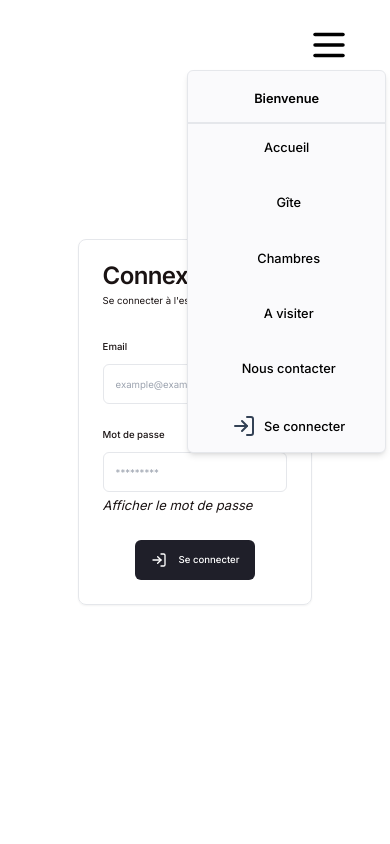
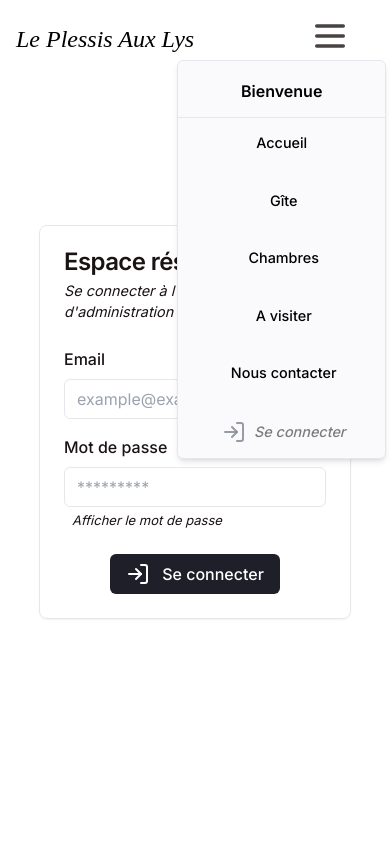
Before and after one commit to MarionbDev/Le-Plessis-Aux-Lys, a Next.js app: page /login in a window 390 px wide. Both pictures are taken after a click on the button 329 px from the left and 45 px from the top of the page. Shown: the top 844 px of the page. Built offline with nearby package versions, Linux system fonts and the light colour scheme.

Commit message:
front : creation footer, update css responsive

```diff
--- a/app/(auth)/login/page.tsx
+++ b/app/(auth)/login/page.tsx
@@ -44,7 +44,6 @@ export default function UserLoginForm() {
   const [showPassword, setShowPassword] = useState(false);
   const [isLoading, setIsLoading] = useState(false);
 
-  // 1. Define your form.
   const form = useForm<z.infer<typeof formSchema>>({
     resolver: zodResolver(formSchema),
     defaultValues: {
@@ -53,10 +52,8 @@ export default function UserLoginForm() {
     },
   });
 
-  // 2. Define a submit handler.
   function onSubmit(values: z.infer<typeof formSchema>) {
-    // Do something with the form values.
-    // ✅ This will be type-safe and validated.
+    // à définir
     console.log(values);
   }
 
@@ -66,10 +63,10 @@ export default function UserLoginForm() {
         onSubmit={form.handleSubmit(onSubmit)}
         className="space-y-8 flex justify-center items-center h-screen"
       >
-        <Card className=" md:w-[50%] xl:w-[30%] ">
+        <Card className=" w-[80%] md:w-[70%] lg:w-[50%] xl:w-[30%] ">
           <CardHeader>
-            <CardTitle>Connexion</CardTitle>
-            <CardDescription>
+            <CardTitle className=" md:text-[1.8rem]">Espace réservé</CardTitle>
+            <CardDescription className="italic text-[0.9rem] md:text-md lg:text-[1.4rem]">
               Se connecter à l'espace d'administration
             </CardDescription>
           </CardHeader>
@@ -79,11 +76,12 @@ export default function UserLoginForm() {
               name="email"
               render={({ field }) => (
                 <FormItem>
-                  <FormLabel>Email</FormLabel>
+                  <FormLabel className=" text-md lg:text-2xl ">Email</FormLabel>
                   <FormControl>
                     <Input
                       placeholder="example@example.com"
                       type="email"
+                      className=" text-md md:text-lg "
                       {...field}
                     />
                   </FormControl>
@@ -97,16 +95,19 @@ export default function UserLoginForm() {
               name="password"
               render={({ field }) => (
                 <FormItem className=" mt-4">
-                  <FormLabel>Mot de passe</FormLabel>
+                  <FormLabel className="  text-md lg:text-2xl">
+                    Mot de passe
+                  </FormLabel>
                   <FormControl>
                     <Input
                       placeholder="*********"
                       type={showPassword ? "text" : "password"}
                       autoComplete="current-password"
+                      className=" text-md md:text-lg "
                       {...field}
                     />
                   </FormControl>
-                  <FormMessage />
+                  <FormMessage className=" text-[0.8rem] md:text-md pl-2" />
                 </FormItem>
               )}
             />
@@ -114,7 +115,7 @@ export default function UserLoginForm() {
               onClick={() => setShowPassword(!showPassword)}
               className=" cursor-pointer hover:underline"
             >
-              <p className=" text-[13px] mt-1 md:text-sm italic text-bk_txt">
+              <p className=" text-[13px] pl-2 mt-1 md:text-[1rem]  italic text-bk_txt">
                 Afficher le mot de passe
               </p>
             </div>
@@ -124,12 +125,12 @@ export default function UserLoginForm() {
               role="button"
               aria-label="se connecter"
               disabled={isLoading}
-              className="gap-3  bg-black text-white hover:bg-slate-700"
+              className="gap-3 lg:gap-4  bg-black text-white hover:bg-slate-700  text-md lg:text-xl "
             >
               {isLoading ? (
                 <Loader className="animate-spin" size="16" />
               ) : (
-                <LogIn size="16" />
+                <LogIn className="w-6 h-6 " />
               )}
               Se connecter
             </Button>
--- a/app/_components/DescriptionWebSite.tsx
+++ b/app/_components/DescriptionWebSite.tsx
@@ -31,8 +31,8 @@ export default function DescriptionWebSite() {
         >
           <h2 className="text-md lg:text-xl mx-12 lg:mx-96 mt-12 text-justify">
             <p>
-              Céline et Thierry sont heureux de vous accueillir au PLE1SIS AUX
-              LYS.
+              Céline et Thierry sont heureux de vous accueillir au Plessis aux
+              Lys.
               <br />
               Demeure de caractère datant du XIXème siècle, situé dans le
               village de La chapelle aux Lys, cité au guide vert de 2023 comme
--- /dev/null
+++ b/app/_components/Footer.tsx
@@ -0,0 +1,19 @@
+export default function Footer() {
+  const currentYear = new Date().getFullYear();
+  return (
+    <div className="  mt-28  text-lg p-4 ">
+      <div className=" flex flex-col  md:flex-row md:justify-center  gap-4">
+        <h4>Contact</h4>
+        <h4>Plan du site</h4>
+      </div>
+      <div className="flex flex-col md:flex-row md:justify-center w-full pt-4 gap-2">
+        <p>@Copyright {currentYear} </p>
+        <p>Création : Marion Baston </p>
+        <p>Mentions Légales </p>
+      </div>
+    </div>
+  );
+}
+
+// importer logo pour contact + lien du mail
+// lien mentions légales
--- a/app/_components/Header.tsx
+++ b/app/_components/Header.tsx
@@ -3,12 +3,17 @@ import NavBarMobile from "./NavbarMobile";
 
 export default function Header() {
   return (
-    <div className=" flex justify-end my-6   ">
-      <div className=" navbar-mobile">
-        <NavBarMobile />
-      </div>
-      <div className=" navbar-desktop my-4">
-        <NavBarDesktop />
+    <div className=" flex justify-between items-center">
+      <h1 className="italic font-medium ml-4 md:ml-10 title-home  text-2xl md:text-[3rem] xl:text-[4rem] ">
+        Le Plessis Aux Lys
+      </h1>
+      <div className=" flex justify-end py-4 h-full  ">
+        <div className=" navbar-mobile">
+          <NavBarMobile />
+        </div>
+        <div className=" navbar-desktop my-4">
+          <NavBarDesktop />
+        </div>
       </div>
     </div>
   );
--- a/app/_components/ImageWebSite.tsx
+++ b/app/_components/ImageWebSite.tsx
@@ -38,10 +38,11 @@ export default function ImageWebSite() {
             alt="parc"
             className="w-full lg:w-3/5 "
           />
-          <div className=" absolute flex justify-center items-center bg-slate-50/90 w-[15rem] h-20 lg:w-[40rem]  lg:h-[18rem] ">
-            <div className="title-home text-2xl lg:text-[4rem] italic flex justify-center items-center w-[15rem] h-16 m-2 lg:w-[38rem]  lg:h-[16rem] border-[1px]  lg:border-[3px] border-[#e0c133]">
-              Le Plessis Aux Lys
-            </div>
+          <div className=" absolute flex justify-center items-center bg-slate-50/80 w-[16rem] h-20 md:w-[26rem]  md:h-[10rem] xl:w-[36rem] xl:h-[14rem] 2xl:w-[42rem] 2xl:h-[20rem]">
+            <h2 className=" text-xl md:text-[2rem] lg:text-[2rem] xl:text-[3rem] 2xl:text-[3.5rem]  flex flex-col justify-center items-center w-[15rem] h-16 m-2 md:w-[24rem]  md:h-[8rem] xl:w-[34rem] xl:h-[12rem] 2xl:w-[38rem] 2xl:h-[16rem] border-[2px] lg:border-[2px] xl:border-[4px]  border-gold md:gap-5 xl:gap-14">
+              <p>Gîte</p>
+              <p>Chambres d'Hôtes</p>
+            </h2>
           </div>
         </motion.div>
       </motion.section>
--- a/app/_components/NavbarMobile.tsx
+++ b/app/_components/NavbarMobile.tsx
@@ -21,18 +21,18 @@ export default function NavBarMobile() {
     <>
       <DropdownMenu>
         <DropdownMenuTrigger className="mr-10">
-          <Menu size={42} />
+          <Menu className=" w-10 h-10 text-bk_txt/80" />
         </DropdownMenuTrigger>
         <DropdownMenuContent className=" bg-[#fafafc] mr-1 ">
-          <DropdownMenuLabel className="flex justify-center my-2 text-base">
+          <DropdownMenuLabel className="flex justify-center my-2 text-md ">
             Bienvenue
           </DropdownMenuLabel>
-          <DropdownMenuSeparator className=" border-[1px] " />
+          <DropdownMenuSeparator className=" border-b-[1px] " />
           <Menubar className=" flex flex-col h-82 gap-6 px-6   border-none  ">
             <MenubarMenu>
               <MenubarTrigger
                 onClick={() => router.push("/")}
-                className="text-base"
+                className="text-[0.9rem]"
               >
                 Accueil
               </MenubarTrigger>
@@ -40,7 +40,7 @@ export default function NavBarMobile() {
             <MenubarMenu>
               <MenubarTrigger
                 onClick={() => router.push("/gîte")}
-                className="text-base"
+                className="text-[0.9rem]"
               >
                 Gîte
               </MenubarTrigger>
@@ -49,7 +49,7 @@ export default function NavBarMobile() {
               <MenubarTrigger>
                 <div
                   onClick={() => router.push("/chambres")}
-                  className="text-base"
+                  className="text-[0.9rem]"
                 >
                   Chambres
                 </div>
@@ -58,7 +58,7 @@ export default function NavBarMobile() {
             <MenubarMenu>
               <MenubarTrigger
                 onClick={() => router.push("/a-visiter")}
-                className="text-base"
+                className="text-[0.9rem]"
               >
                 A visiter
               </MenubarTrigger>
@@ -66,7 +66,7 @@ export default function NavBarMobile() {
             <MenubarMenu>
               <MenubarTrigger
                 onClick={() => router.push("/nous-contacter")}
-                className="text-base"
+                className="text-[0.9rem]"
               >
                 Nous contacter
               </MenubarTrigger>
@@ -75,9 +75,9 @@ export default function NavBarMobile() {
               <MenubarTrigger
                 onClick={handleButtonClick}
                 type="button"
-                className=" flex gap-2 text-base"
+                className=" flex  gap-2 text-[0.9rem] italic opacity-50 hover:opacity-100 "
               >
-                <LogIn className=" text-slate-700" /> Se connecter
+                <LogIn className=" text-slate-800/90 " /> Se connecter
               </MenubarTrigger>
             </MenubarMenu>
           </Menubar>
--- a/app/globals.css
+++ b/app/globals.css
@@ -18,6 +18,11 @@
 @media only screen and (min-width: 1025px) {
   .navbar-mobile {
     display: none;
+  }
+  header {
+    background-color: #f5f5fa42;
+    box-shadow: 12px 12px 40px 1px #9999c542;
+    /* box-shadow: 10px #89899e; */
   }
 }
 
--- a/app/layout.tsx
+++ b/app/layout.tsx
@@ -1,6 +1,7 @@
 import type { Metadata } from "next";
 import { Inter } from "next/font/google";
 
+import Footer from "./_components/Footer";
 import Header from "./_components/Header";
 import "./globals.css";
 
@@ -23,6 +24,9 @@ export default function RootLayout({
           <Header />
         </header>
         {children}
+        <footer>
+          <Footer />
+        </footer>
       </body>
     </html>
   );
--- a/tailwind.config.ts
+++ b/tailwind.config.ts
@@ -15,6 +15,8 @@ const config = {
         black: "#1F1F29",
         bk_txt: "#1A1313",
         bg_menu: "#e0c133",
+        bg_white: "#F5F5FA",
+        gold: "#e0c133",
       },
       fontSize: {
         sm: "0.6rem",
```
Also changed, not shown: app/_components/NavaBarDesktop.tsx (+4 -4 lines).
